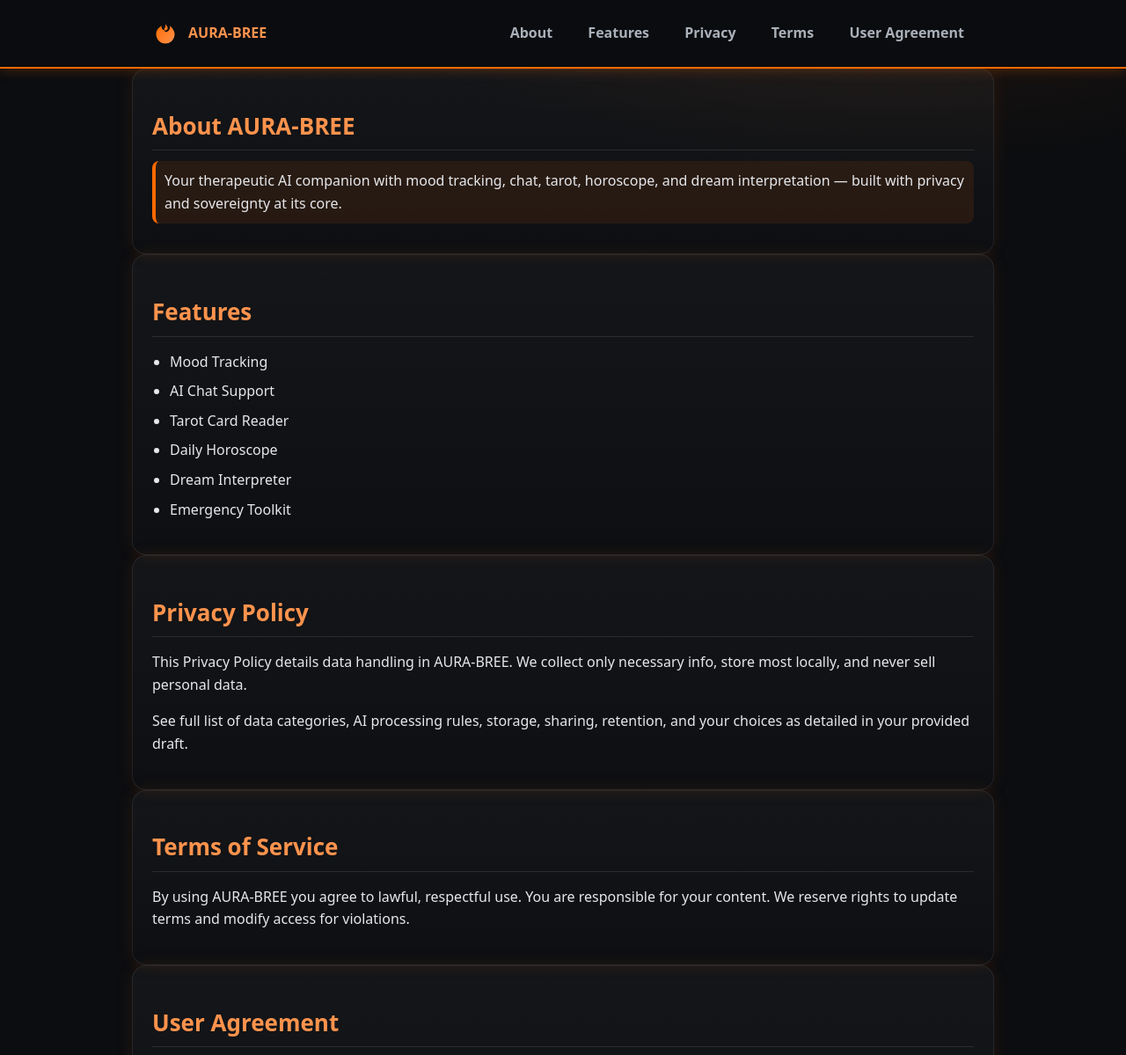
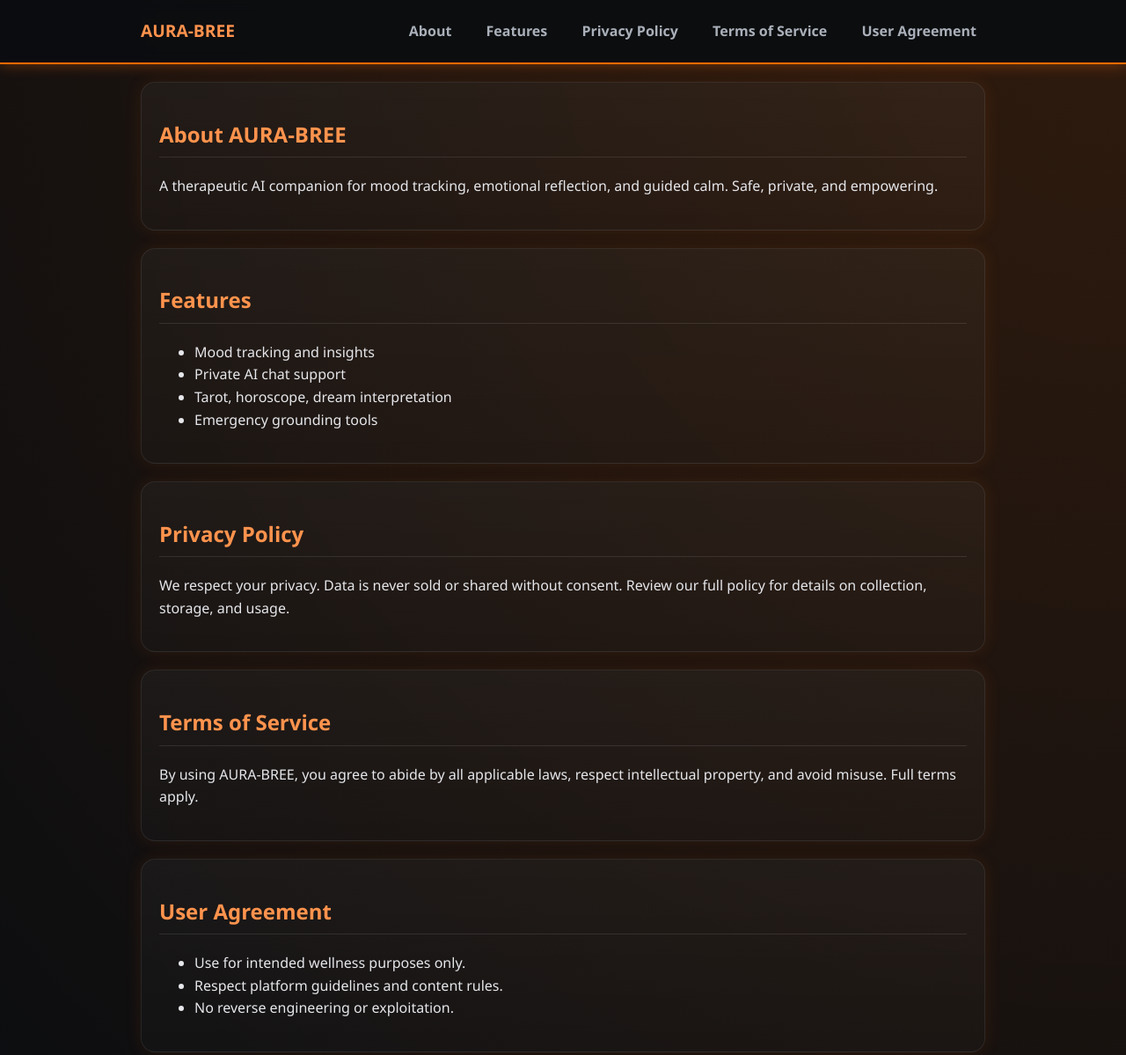
Before and after one commit to GodsIMiJ1/Aura-bree-privacy-policy, a plain HTML site: page index.html in a window 1280 px wide. Shown: the top 1199 px of the page at 88% size. Drawn offline with Linux system fonts and the light colour scheme.

Commit message:
Update index.html

```diff
--- a/index.html
+++ b/index.html
@@ -6,96 +6,79 @@
   <title>AURA-BREE Legal Hub</title>
   <meta name="description" content="AURA-BREE - therapeutic AI companion. Privacy Policy, Terms of Service, and User Agreement." />
   <meta name="robots" content="index,follow" />
-  <meta property="og:title" content="AURA-BREE Legal Hub" />
-  <meta property="og:description" content="How AURA-BREE handles data, terms of use, and user responsibilities." />
-  <meta property="og:type" content="website" />
-  <meta property="og:url" content="https://REPLACE-WITH-YOUR-DOMAIN/" />
-  <meta property="og:image" content="https://REPLACE-WITH-YOUR-DOMAIN/og-image.png" />
   <style>
-    :root { --bg: #0b0d10; --card: #12151b; --ink: #e6e7eb; --muted: #aab0b9; --accent: #ff6a00; --accent2: #ff934d; }
+    :root {
+      --bg: #0b0d10;
+      --card: #12151b;
+      --ink: #e6e7eb;
+      --muted: #aab0b9;
+      --accent: #ff6a00;
+      --accent2: #ff934d;
+      --glow: 0 0 15px rgba(255,106,0,0.4);
+    }
     * { box-sizing: border-box; }
-    body { margin: 0; font-family: ui-sans-serif, system-ui; background: radial-gradient(1200px 600px at 80% -10%, rgba(255,106,0,0.12), transparent 60%), var(--bg); color: var(--ink); line-height: 1.6; }
+    body { margin: 0; font-family: 'Segoe UI', sans-serif; background: radial-gradient(circle at top right, rgba(255,106,0,0.15), transparent), var(--bg); color: var(--ink); line-height: 1.6; }
     a { color: var(--accent2); text-decoration: none; }
     a:hover { text-decoration: underline; }
-    header { position: sticky; top: 0; z-index: 10; backdrop-filter: blur(8px); background: rgba(11,13,16,0.9); border-bottom: 2px solid var(--accent); box-shadow: 0 0 15px rgba(255,106,0,0.3); }
-    .container { max-width: 980px; margin: auto; padding: 24px; }
-    .nav { display: flex; align-items: center; justify-content: space-between; }
-    .brand { display: flex; align-items: center; gap: 12px; font-weight: 800; color: var(--accent2); }
-    .brand svg { width: 28px; height: 28px; }
-    nav a { color: var(--muted); margin-left: 16px; font-weight: 600; padding: 6px 10px; border-radius: 8px; transition: all 0.3s ease; }
-    nav a:hover { color: var(--ink); background: rgba(255,106,0,0.15); }
-    section { padding: 28px 24px; }
-    .card { background: linear-gradient(180deg, rgba(255,255,255,0.04), rgba(255,255,255,0.01)); border: 1px solid rgba(255,255,255,0.08); border-radius: 16px; padding: 22px; box-shadow: 0 0 20px rgba(255,106,0,0.1); }
-    h2 { font-size: 26px; margin-bottom: 12px; color: var(--accent2); border-bottom: 1px solid rgba(255,255,255,0.1); padding-bottom: 6px; }
-    h3 { color: var(--accent); }
-    ul { padding-left: 20px; }
-    ul li { margin-bottom: 8px; }
-    footer { padding: 28px 24px; border-top: 2px solid var(--accent); color: var(--muted); text-align: center; background: #0a0c0e; }
-    .highlight { background: rgba(255,106,0,0.1); padding: 10px; border-left: 4px solid var(--accent); border-radius: 8px; margin: 12px 0; }
+    header { position: sticky; top: 0; z-index: 100; background: rgba(11,13,16,0.95); border-bottom: 2px solid var(--accent); box-shadow: var(--glow); backdrop-filter: blur(8px); }
+    .container { max-width: 1000px; margin: auto; padding: 20px; }
+    .nav { display: flex; justify-content: space-between; align-items: center; flex-wrap: wrap; }
+    .brand { display: flex; align-items: center; gap: 10px; font-weight: bold; color: var(--accent2); font-size: 1.2rem; }
+    nav a { margin-left: 15px; color: var(--muted); font-weight: 600; padding: 6px 10px; border-radius: 8px; transition: all 0.3s ease; }
+    nav a:hover { background: rgba(255,106,0,0.15); color: var(--ink); box-shadow: var(--glow); }
+    section { padding: 24px; }
+    .card { background: linear-gradient(180deg, rgba(255,255,255,0.04), rgba(255,255,255,0.02)); border: 1px solid rgba(255,255,255,0.08); border-radius: 16px; padding: 20px; box-shadow: 0 0 20px rgba(255,106,0,0.1); margin-bottom: 20px; }
+    h1, h2, h3 { color: var(--accent2); }
+    h2 { border-bottom: 1px solid rgba(255,255,255,0.1); padding-bottom: 6px; }
+    .highlight { background: rgba(255,106,0,0.1); padding: 10px; border-left: 4px solid var(--accent); border-radius: 8px; }
+    footer { padding: 20px; border-top: 2px solid var(--accent); text-align: center; color: var(--muted); background: #0a0c0e; }
   </style>
 </head>
 <body>
   <header>
     <div class="container nav">
-      <div class="brand">
-        <svg viewBox="0 0 64 64" aria-hidden="true" role="img"><defs><linearGradient id="g" x1="0" y1="0" x2="1" y2="1"><stop offset="0%" stop-color="#ff6a00" /><stop offset="100%" stop-color="#ff934d" /></linearGradient></defs><path fill="url(#g)" d="M32 6c2 8-3 12-3 17 0 3 2 5 5 5 7 0 11-9 10-16 8 8 12 15 12 22 0 13-11 24-24 24S8 47 8 34c0-10 7-18 14-22-1 7 3 12 10 12 3 0 6-2 6-6 0-5-4-7-6-12z"/></svg>
-        <span>AURA-BREE</span>
-      </div>
+      <div class="brand">AURA-BREE</div>
       <nav>
         <a href="#about">About</a>
         <a href="#features">Features</a>
-        <a href="#privacy-policy">Privacy</a>
-        <a href="#terms">Terms</a>
+        <a href="#privacy-policy">Privacy Policy</a>
+        <a href="#terms">Terms of Service</a>
         <a href="#user-agreement">User Agreement</a>
       </nav>
     </div>
   </header>
-
-  <main>
-    <section id="about" class="container card">
+  <main class="container">
+    <section id="about" class="card">
       <h2>About AURA-BREE</h2>
-      <p class="highlight">Your therapeutic AI companion with mood tracking, chat, tarot, horoscope, and dream interpretation — built with privacy and sovereignty at its core.</p>
+      <p>A therapeutic AI companion for mood tracking, emotional reflection, and guided calm. Safe, private, and empowering.</p>
     </section>
-
-    <section id="features" class="container card">
+    <section id="features" class="card">
       <h2>Features</h2>
       <ul>
-        <li>Mood Tracking</li>
-        <li>AI Chat Support</li>
-        <li>Tarot Card Reader</li>
-        <li>Daily Horoscope</li>
-        <li>Dream Interpreter</li>
-        <li>Emergency Toolkit</li>
+        <li>Mood tracking and insights</li>
+        <li>Private AI chat support</li>
+        <li>Tarot, horoscope, dream interpretation</li>
+        <li>Emergency grounding tools</li>
       </ul>
     </section>
-
-    <section id="privacy-policy" class="container card">
+    <section id="privacy-policy" class="card">
       <h2>Privacy Policy</h2>
-      <p>This Privacy Policy details data handling in AURA-BREE. We collect only necessary info, store most locally, and never sell personal data.</p>
-      <p>See full list of data categories, AI processing rules, storage, sharing, retention, and your choices as detailed in your provided draft.</p>
+      <p>We respect your privacy. Data is never sold or shared without consent. Review our full policy for details on collection, storage, and usage.</p>
     </section>
-
-    <section id="terms" class="container card">
+    <section id="terms" class="card">
       <h2>Terms of Service</h2>
-      <p>By using AURA-BREE you agree to lawful, respectful use. You are responsible for your content. We reserve rights to update terms and modify access for violations.</p>
+      <p>By using AURA-BREE, you agree to abide by all applicable laws, respect intellectual property, and avoid misuse. Full terms apply.</p>
     </section>
-
-    <section id="user-agreement" class="container card">
+    <section id="user-agreement" class="card">
       <h2>User Agreement</h2>
-      <p>This agreement outlines rights and responsibilities:</p>
       <ul>
-        <li>Use only for lawful, intended wellness purposes.</li>
-        <li>Respect GodsIMiJ intellectual property.</li>
+        <li>Use for intended wellness purposes only.</li>
+        <li>Respect platform guidelines and content rules.</li>
         <li>No reverse engineering or exploitation.</li>
-        <li>Understand AURA-BREE is not a replacement for licensed healthcare or emergency services.</li>
       </ul>
-      <p class="highlight">Violations may result in suspension or termination of access. Governed under Ontario, Canada jurisdiction.</p>
     </section>
   </main>
-
-  <footer>
-    <div class="container">© <span id="y"></span> GodsIMiJ AI Solutions — All rights reserved.</div>
-  </footer>
-  <script>document.getElementById('y').textContent = new Date().getFullYear();</script>
+  <footer>© <span id="year"></span> GodsIMiJ AI Solutions — All Rights Reserved.</footer>
+  <script>document.getElementById('year').textContent = new Date().getFullYear();</script>
 </body>
 </html>
```
